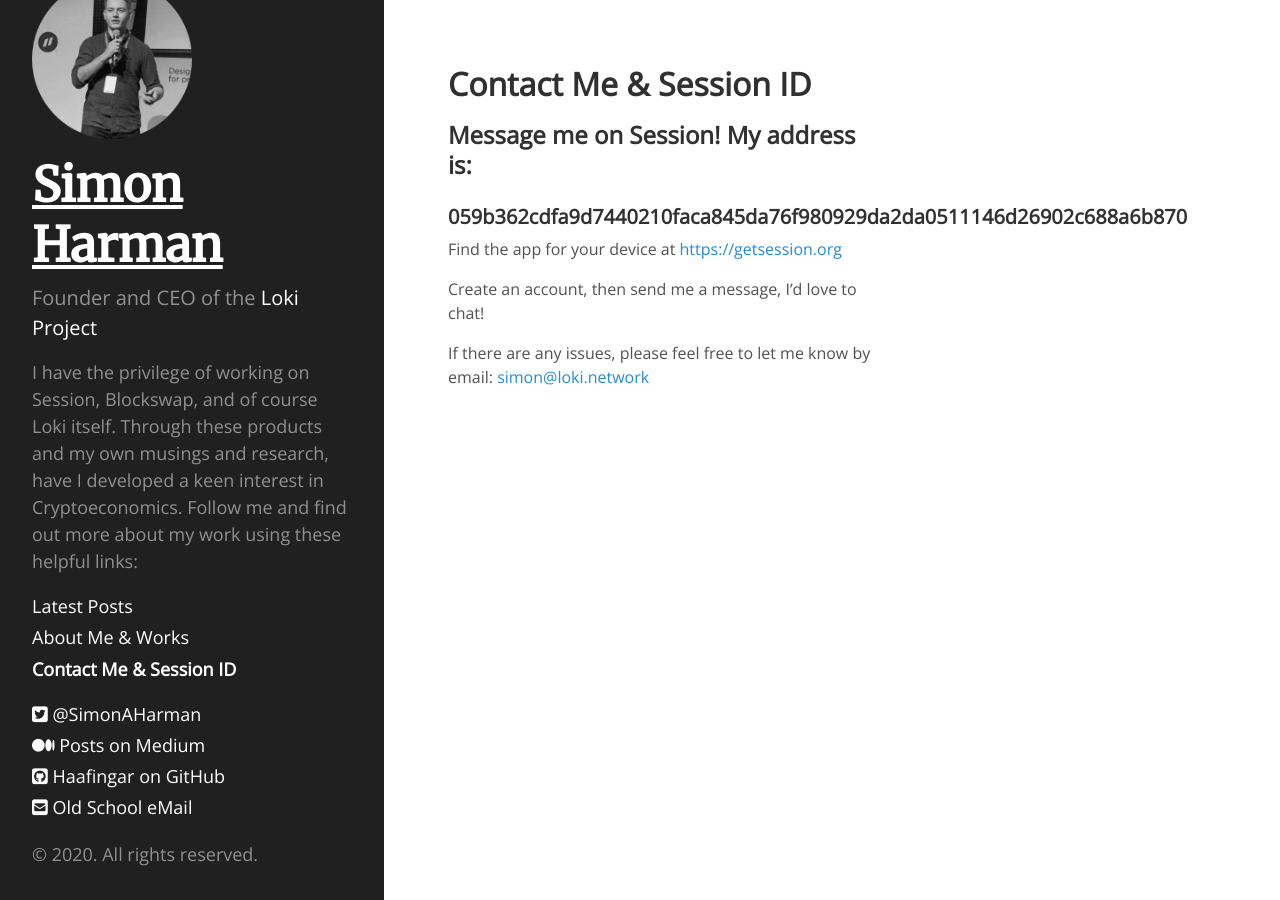
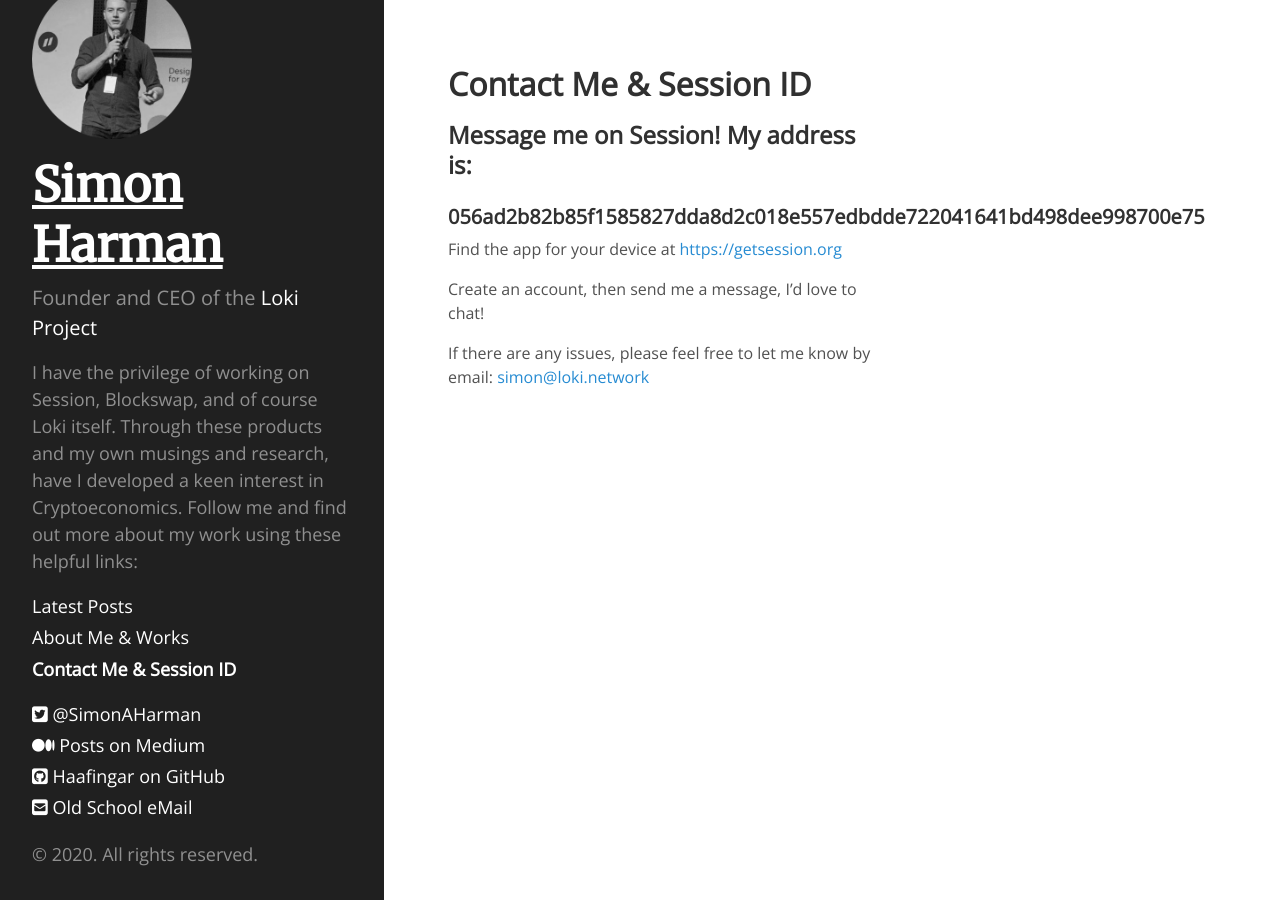
Before and after one commit to simonaharman/simonaharman.github.io, a Jekyll site: the page built from contact.md, in a window 1280 px wide. Built offline with Jekyll 4.4.1, drawn with Linux system fonts in a browser that asks for light colours; nearby versions of some CDN libraries.

Commit message:
Update to new Session ID

```diff
--- a/contact.md
+++ b/contact.md
@@ -5,7 +5,7 @@
 
 ## Message me on Session! My address is:
 
-### 059b362cdfa9d7440210faca845da76f980929da2da0511146d26902c688a6b870
+### 056ad2b82b85f1585827dda8d2c018e557edbdde722041641bd498dee998700e75
 
 Find the app for your device at [https://getsession.org](https://getsession.org)
 
```
